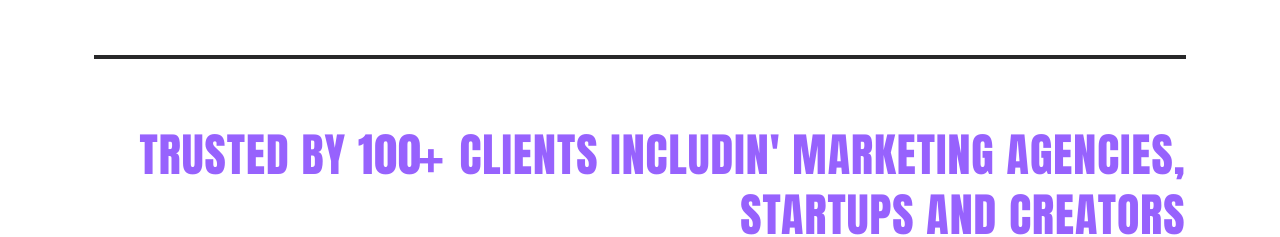
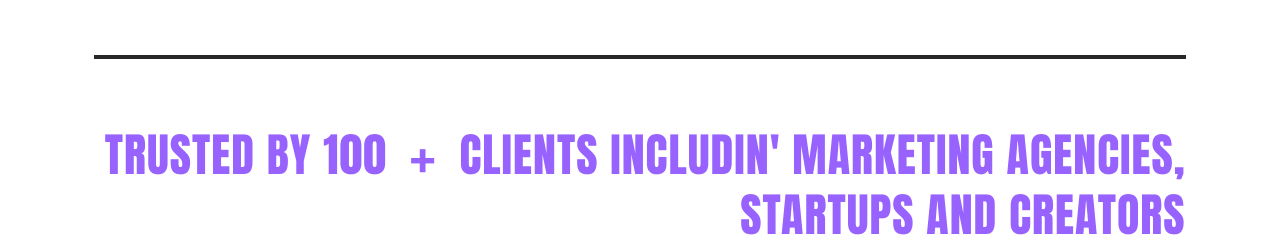
Before and after one commit to sakshamkushwah29-cmyk/media-mention, a React (Vite) app: page / in a window 1280 px wide. Shown: the part 1300-1537 px from the top of the page. Built offline with nearby package versions, Linux system fonts and the light colour scheme; a web font is replaced by a local one.

Commit message:
Add distinct character spacing between 100 and + sign (100 +)

```diff
--- a/src/Home.jsx
+++ b/src/Home.jsx
@@ -510,7 +510,7 @@ export default function Home() {
       <div className="container1440 trustedby">
         <div className="mainusp-holder trustedbytxt">
           <h1 words-slide-from-right="" text-split="" className="mainusp trusted-by-text red">
-            TRUSTED BY 100<span className="plus-tight">+</span> CLIENTS INCLUDIN&#39; MARKETING AGENCIES, STARTUPS AND CREATORS
+            TRUSTED BY 100 <span className="plus-space">+</span> CLIENTS INCLUDIN&#39; MARKETING AGENCIES, STARTUPS AND CREATORS
           </h1>
         </div>
         <div className="subheading-cta-holder">
--- a/src/index.css
+++ b/src/index.css
@@ -327,8 +327,9 @@ svg path[fill="#dc3438"] {
   display: inline !important;
 }
 
-/* Pull + sign right next to 100 with zero space gap */
-.plus-tight {
-  margin-left: -0.14em !important;
+/* Distinct spacing between 100 and + sign */
+.plus-space {
+  margin-left: 0.18em !important;
+  margin-right: 0.18em !important;
   display: inline-block !important;
 }
```
